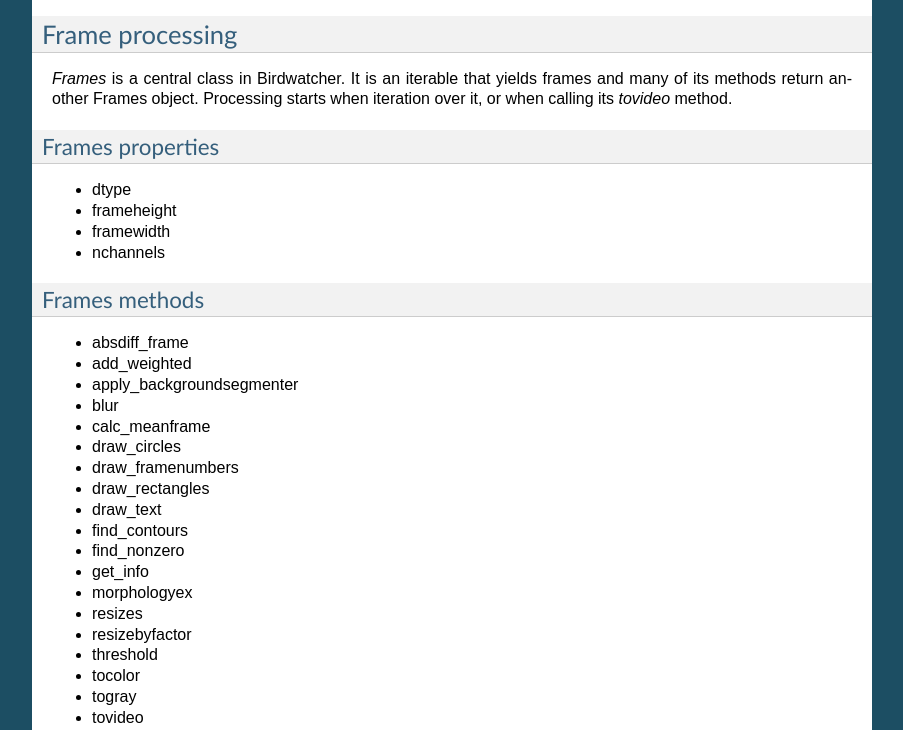
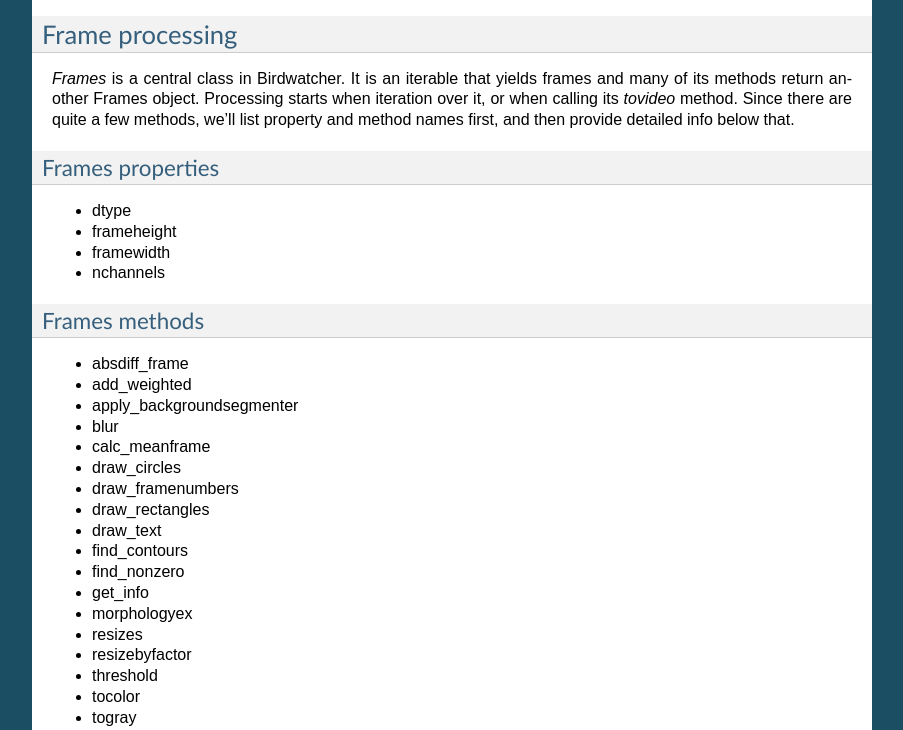
Before and after one commit to gbeckers/Birdwatcher, a Sphinx documentation site: the page built from docs/api.rst, in a window 1280 px wide and 900 px high, scrolled down 569 px, cut to the strip 170-900 px from the top of the window. Shown: the whole strip, without its empty margins (198-1101 px from the left). Built offline with Sphinx 7.4.7, drawn with Linux system fonts in a browser that asks for light colours.

Commit message:
solve methods list in docstring

```diff
--- a/docs/api.rst
+++ b/docs/api.rst
@@ -21,7 +21,9 @@
 
 `Frames` is a central class in Birdwatcher. It is an iterable that yields
 frames and many of its methods return another Frames object. Processing
-starts when iteration over it, or when calling its `tovideo` method.
+starts when iteration over it, or when calling its `tovideo` method. Since
+there are quite a few methods, we'll list property and method names first,
+and then provide detailed info below that.
 
 Frames properties
 -----------------
```
